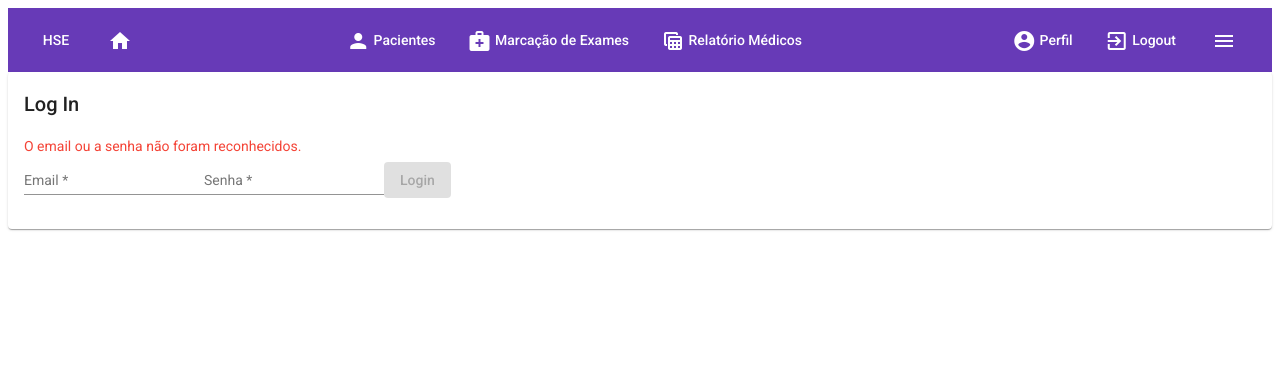
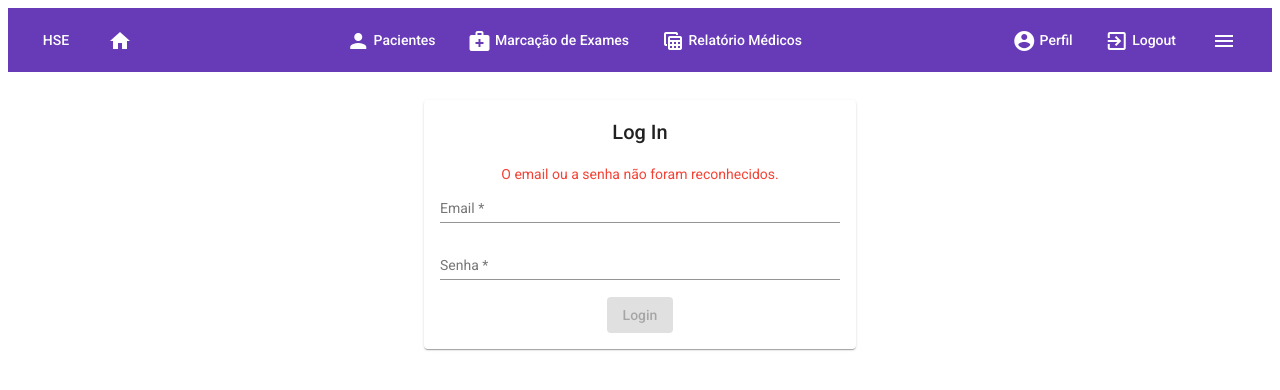
Before and after one commit to matheusaragaofs/hospital_system, an Angular app: page /login in a window 1280 px wide. Shown: the top 390 px of the page. Built offline with nearby package versions, Linux system fonts and the light colour scheme.

Commit message:
Style a login component

```diff
--- a/src/app/login/login.component.sass
+++ b/src/app/login/login.component.sass
@@ -0,0 +1,9 @@
+h1
+
+mat-card
+    max-width: 400px
+    margin: 2em auto
+    text-align: center
+
+mat-form-field
+    display: block
```
